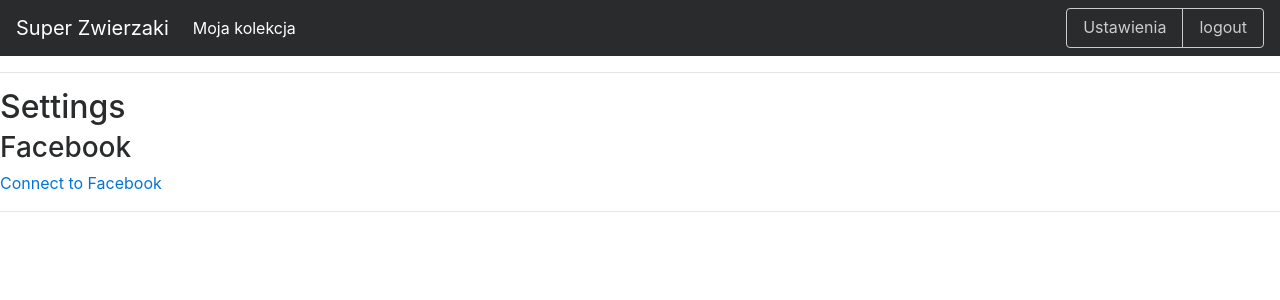
After one commit to jbyra/super-zwierzaki, a Django app: page /settings/ in a window 1280 px wide. The commit adds this page. Shown: the top 300 px of the page. Run offline with Django 3.2, Linux system fonts and the light colour scheme; the visitor is signed in with stand-in values (Sample User, id 1); some libraries are stand-ins or nearby versions.

Commit message:
disconnect from facebook

```diff
--- a/super_zwierzaki/app/templates/app/base.html
+++ b/super_zwierzaki/app/templates/app/base.html
@@ -20,25 +20,19 @@
                 <li class="nav-item active">
                     <a class="nav-link" href="#">Moja kolekcja</a>
                 </li>
-                <li class="nav-item">
+                <!--<li class="nav-item">
                     <a class="nav-link" href="#">Wyszukiwarka</a>
-                </li>
+                </li> -->
             </ul>
 
             <div class="btn-group">
-                <a href="#" class="btn btn-outline-secondary">Ustawienia</a><a href="{% url 'logout' %}" class="btn btn-outline-secondary">logout</a>
+                <a href="{% url 'settings' %}" class="btn btn-outline-secondary">Ustawienia</a><a href="{% url 'logout' %}" class="btn btn-outline-secondary">logout</a>
             </div>
             {% endif %}
         </div>
     </nav>
     {% if user.is_authenticated %}
-    <div class="jumbotron">
-        <div class="container">
-            <h1 class="display-3">Moja kolekcja</h1>
-            <p>Hi {{ user.username }}!</p>
-            <p>Ta strona przedstawia karty, które aktualnie posiadasz.</p>Aby zmodyfikować informacje o aktualnie posiadanych przez Ciebie kartach, skorzystaj z odnośników znajdujących się u dołu karty. Zawartość swojej kolekcji możesz zmodyfikować również w <a href="#">Ustawieniach</a>.
-        </div>
-    </div>
+
     {% endif %}
   </header>
   <hr>
--- /dev/null
+++ b/super_zwierzaki/app/templates/app/settings.html
@@ -0,0 +1,22 @@
+{% extends 'app/base.html' %}
+
+{% block content %}
+  <h2>Settings</h2>
+
+  <h3>Facebook</h3>
+  {% if facebook_login %}
+    <p>Connected as <a href="https://facebook.com/{{ facebook_login.extra_data.id }}/" target="_blank">{{ facebook_login.extra_data.id }}</a></p>
+    {% if can_disconnect %}
+      <form method="post" action="{% url 'social:disconnect' 'facebook' %}">
+        {% csrf_token %}
+        <button type="submit">Disconnect from Facebook</button>
+      </form>
+    {% else %}
+      <button type="button" disabled>Disconnect from Facebook</button>
+      <p style="color: red">You must <a href="{% url 'password' %}">define a password</a> for your account before disconnecting from Facebook.</p>
+    {% endif %}
+  {% else %}
+    <a href="{% url 'social:begin' 'facebook' %}">Connect to Facebook</a>
+  {% endif %}
+
+{% endblock %}
--- a/super_zwierzaki/app/urls.py
+++ b/super_zwierzaki/app/urls.py
@@ -7,4 +7,6 @@ urlpatterns = [
     url(r'^card/new/$', views.card_new, name='card_new'),
     url(r'^card/new/ok/$', views.index, name='ok'),
     url(r'^signup/$', views.signup, name='signup'),
+    url(r'^settings/$', views.settings, name='settings'),
+    url(r'^settings/password/$', views.password, name='password'),
 ]
--- a/super_zwierzaki/app/views.py
+++ b/super_zwierzaki/app/views.py
@@ -2,6 +2,12 @@ from django.shortcuts import render
 from django.shortcuts import redirect
 from django.contrib.auth.forms import UserCreationForm
 from django.contrib.auth import login, authenticate
+from django.contrib.auth.decorators import login_required
+from django.contrib.auth.forms import AdminPasswordChangeForm, PasswordChangeForm
+from django.contrib.auth import update_session_auth_hash
+from django.contrib import messages
+
+from social_django.models import UserSocialAuth
 
 from django.http import HttpResponse
 from django.template import loader
@@ -10,6 +16,7 @@ from django.utils import timezone
 from .models import Card
 from .forms import CardForm
 
+@login_required
 def index(request):
     card_list = Card.objects.all()
     template = loader.get_template('app/index.html')
@@ -18,6 +25,7 @@ def index(request):
     }
     return HttpResponse(template.render(context, request))
 
+@login_required
 def card_new(request):
     if request.method == "POST":
         form = CardForm(request.POST)
@@ -44,3 +52,40 @@ def signup(request):
     else:
         form = UserCreationForm()
     return render(request, 'app/signup.html', {'form': form})
+
+@login_required
+def settings(request):
+    user = request.user
+
+    try:
+        facebook_login = user.social_auth.get(provider='facebook')
+    except UserSocialAuth.DoesNotExist:
+        facebook_login = None
+
+    can_disconnect = (user.social_auth.count() > 1 or user.has_usable_password())
+
+    return render(request, 'app/settings.html', {
+        'facebook_login': facebook_login,
+        'can_disconnect': can_disconnect
+    })
+
+
+@login_required
+def password(request):
+    if request.user.has_usable_password():
+        PasswordForm = PasswordChangeForm
+    else:
+        PasswordForm = AdminPasswordChangeForm
+
+    if request.method == 'POST':
+        form = PasswordForm(request.user, request.POST)
+        if form.is_valid():
+            form.save()
+            update_session_auth_hash(request, form.user)
+            messages.success(request, 'Hasło zostało zmienione!')
+            return redirect('password')
+        else:
+            messages.error(request, 'Proszę poprawić błąd.')
+    else:
+        form = PasswordForm(request.user)
+    return render(request, 'app/password.html', {'form': form})
--- a/super_zwierzaki/super_zwierzaki/settings.py
+++ b/super_zwierzaki/super_zwierzaki/settings.py
@@ -142,3 +142,7 @@ AUTHENTICATION_BACKENDS = (
 
 SOCIAL_AUTH_FACEBOOK_KEY = '467042253666611'  # App ID
 SOCIAL_AUTH_FACEBOOK_SECRET = 'e1fa48c082fc4b238add3ff6d2d84816'  # App Secret
+
+SOCIAL_AUTH_LOGIN_ERROR_URL = '/settings/'
+SOCIAL_AUTH_LOGIN_REDIRECT_URL = '/settings/'
+SOCIAL_AUTH_RAISE_EXCEPTIONS = False
```
Also changed, not shown: super_zwierzaki/app/templates/app/index.html (+7 -0 lines), super_zwierzaki/app/templates/app/password.html (added, +13 -0 lines).
